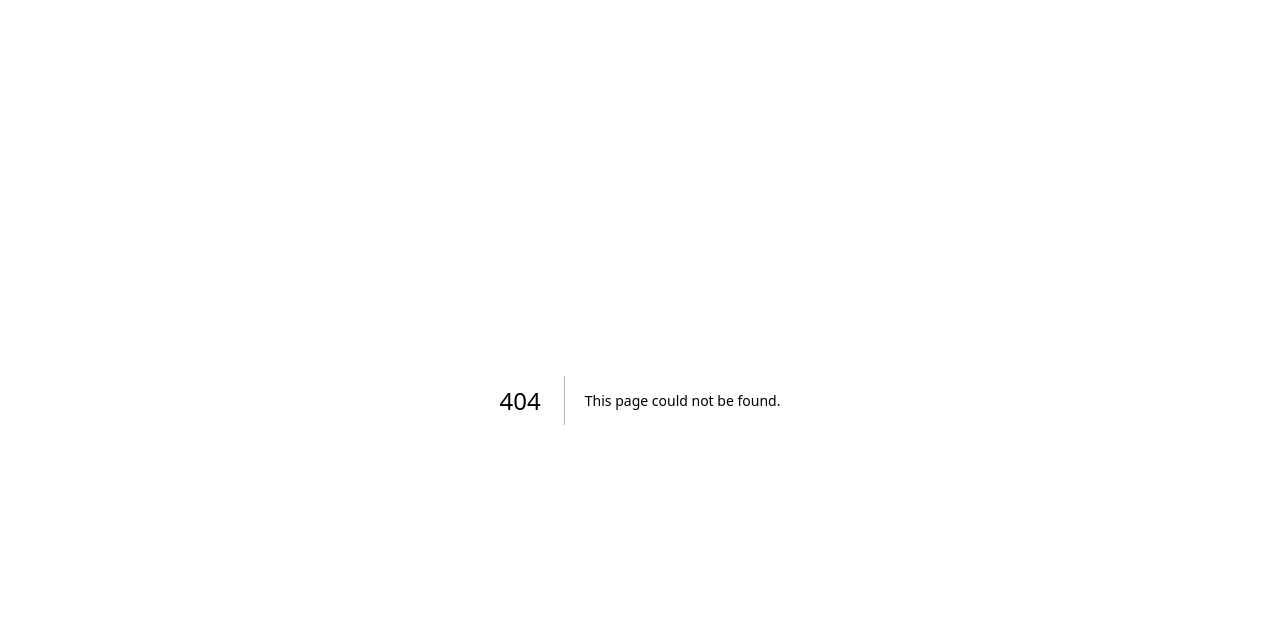
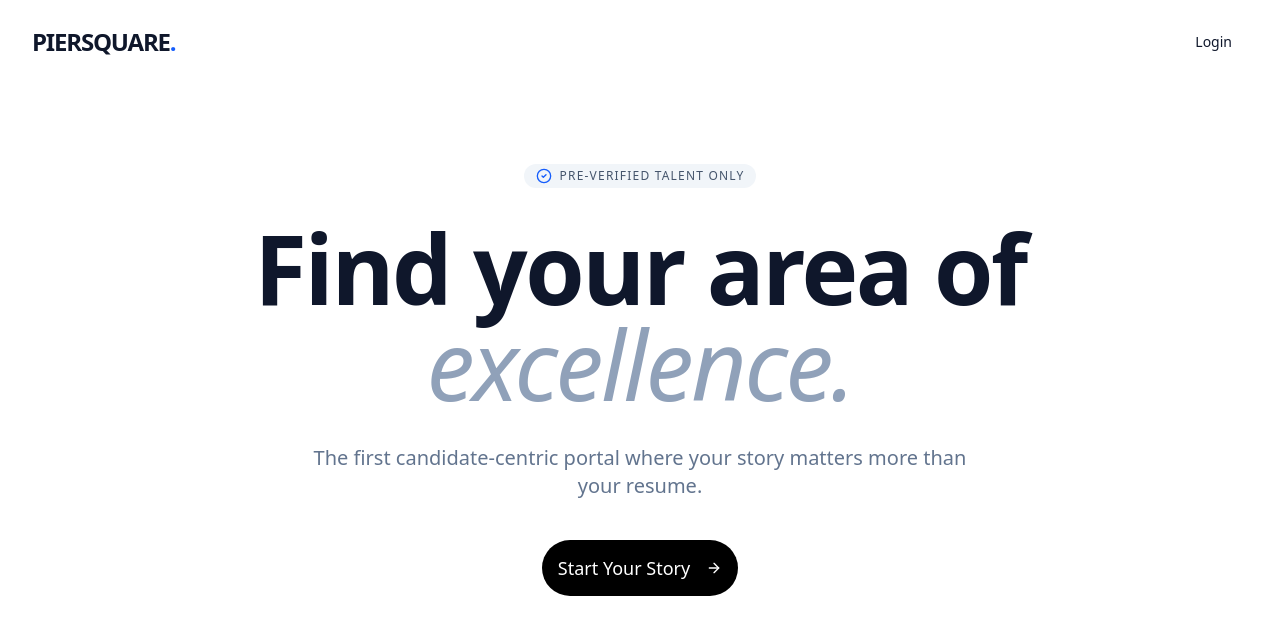
Before and after one commit to vijaychandrapv/piersquare-web, a Next.js app: page / in a window 1280 px wide. Before the commit this address had no page. Shown: the top 634 px of the page. Built offline with nearby package versions, Linux system fonts and the light colour scheme.

Commit message:
feat: re-created missing src/app/page.tsx

```diff
--- /dev/null
+++ b/src/app/page.tsx
@@ -0,0 +1,33 @@
+import Link from 'next/link';
+import { ArrowRight, CheckCircle2 } from 'lucide-react';
+import { Button } from "@/components/ui/button";
+
+export default function LandingPage() {
+  return (
+    <div className="min-h-screen bg-white text-slate-900">
+      <nav className="flex justify-between items-center px-8 py-6 max-w-7xl mx-auto">
+        <div className="text-2xl font-bold tracking-tighter">PIERSQUARE<span className="text-blue-600">.</span></div>
+        <Link href="/login">
+          <Button variant="ghost">Login</Button>
+        </Link>
+      </nav>
+      <main className="max-w-7xl mx-auto px-8 pt-20 pb-32 flex flex-col items-center text-center">
+        <div className="inline-flex items-center space-x-2 bg-slate-100 px-3 py-1 rounded-full mb-8 text-slate-600">
+          <CheckCircle2 className="w-4 h-4 text-blue-600" />
+          <span className="text-xs font-medium uppercase tracking-widest">Pre-Verified Talent Only</span>
+        </div>
+        <h1 className="text-6xl md:text-8xl font-extrabold tracking-tight mb-8">
+          Find your area of <span className="text-slate-400 italic font-light">excellence.</span>
+        </h1>
+        <p className="text-xl text-slate-500 mb-10 max-w-2xl">
+          The first candidate-centric portal where your story matters more than your resume.
+        </p>
+        <Link href="/login">
+          <Button size="lg" className="h-14 px-8 bg-black text-white hover:bg-slate-800 rounded-full text-lg">
+            Start Your Story <ArrowRight className="ml-2 w-5 h-5" />
+          </Button>
+        </Link>
+      </main>
+    </div>
+  );
+}
```
